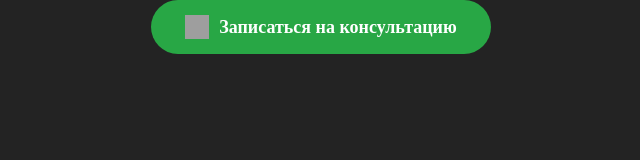
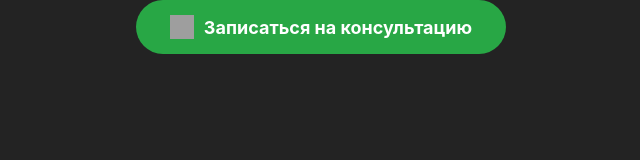
Before and after one commit to boliboba/planerkatransferlink, a plain HTML site: page index.html in a window 1280 px wide. Shown: the whole page, without its empty margins (319-959 px from the left). Drawn offline with Linux system fonts and the light colour scheme; grey boxes are pictures that could not be loaded.

Commit message:
Update index.html

```diff
--- a/index.html
+++ b/index.html
@@ -24,9 +24,10 @@
       cursor: pointer;
       align-items: center;
       justify-content: center;
-      max-width: 340px; /* Максимальная ширина кнопки */
+      max-width: 370px; /* Максимальная ширина кнопки */
       width: 100%; /* Ширина 100% до максимума */
       box-sizing: border-box; /* Чтобы padding не выходил за пределы */
+      font-family: 'Inter', sans-serif;
     }
 
     .cta-button:hover {
```
